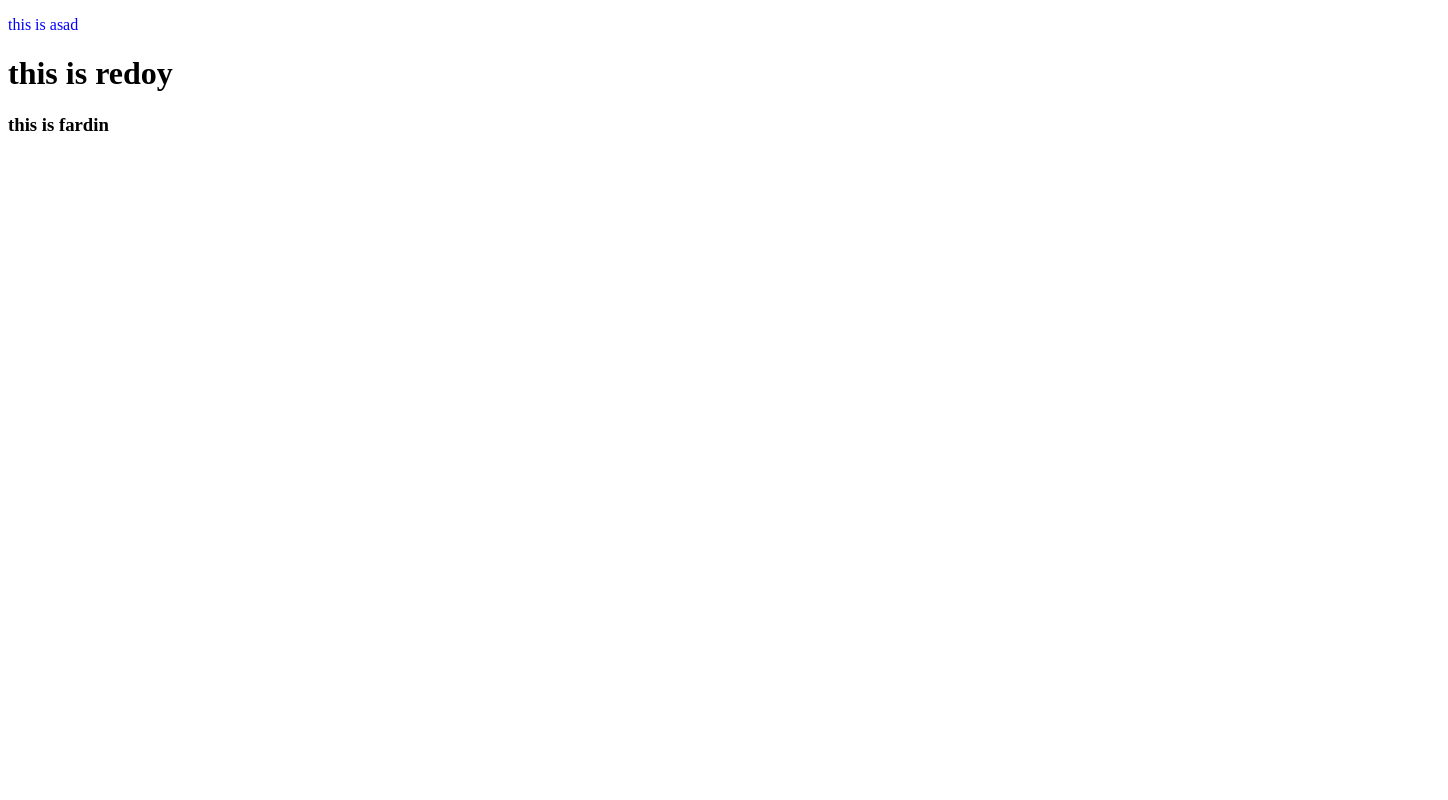
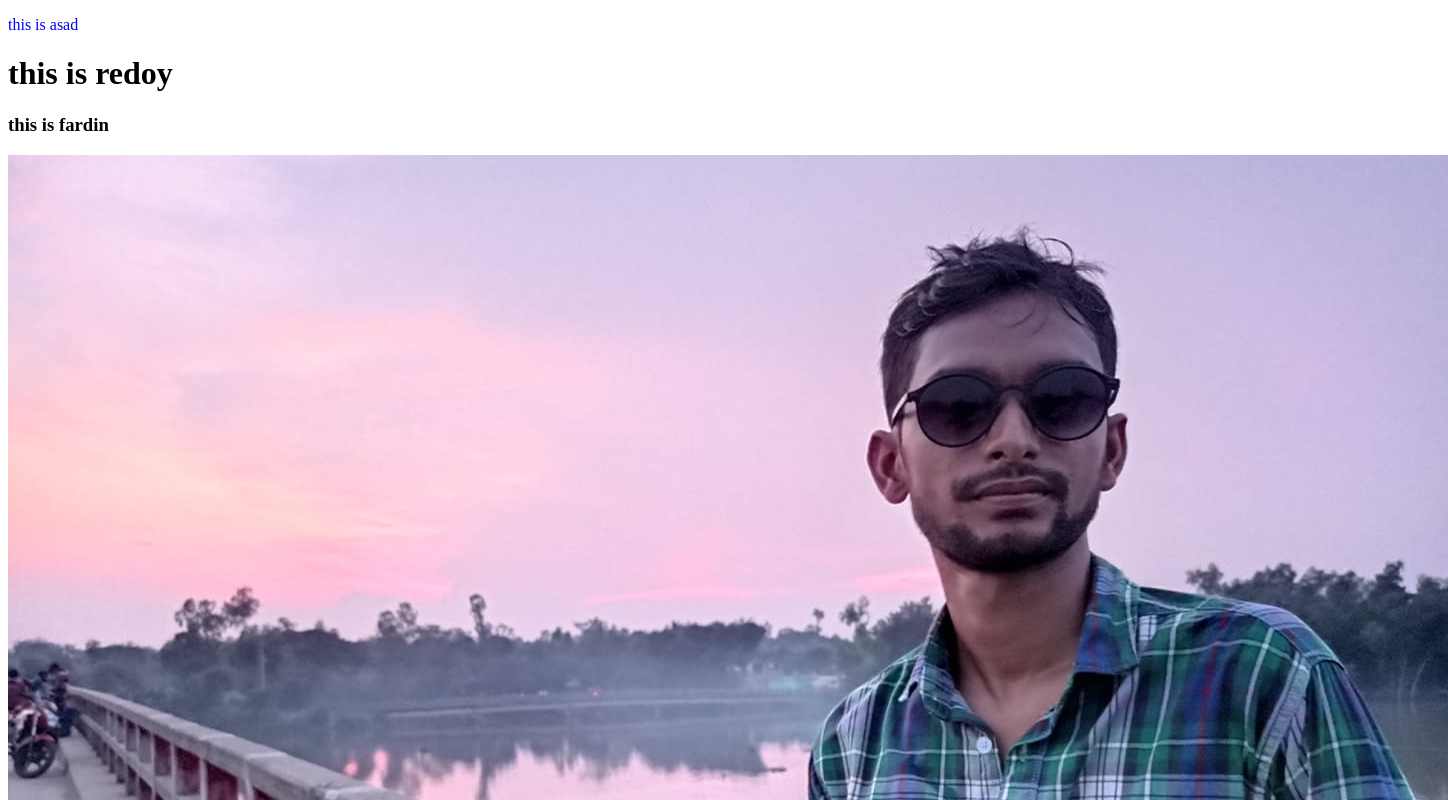
Before and after one commit to AsaduzzamanAshik1610/my.nine-file.repository, a plain HTML site: page index.html in a window 1280 px wide. Shown: the top 800 px of the page, 1448 px wide, since content can reach past the window. Drawn offline with Linux system fonts and the light colour scheme.

Commit message:
added the pic commit

```diff
--- a/index.html
+++ b/index.html
@@ -11,5 +11,6 @@
     <p>this is asad</p>
     <h1>this is redoy</h1>
     <h3>this is fardin</h3>
+    <img src="asad...jpg" alt="">
 </body>
 </html>
```
Also changed, not shown: asad...jpg (added).
